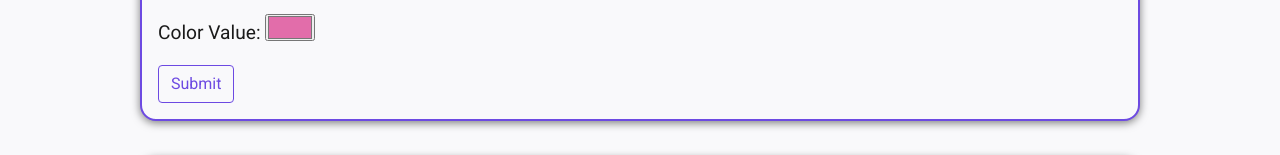
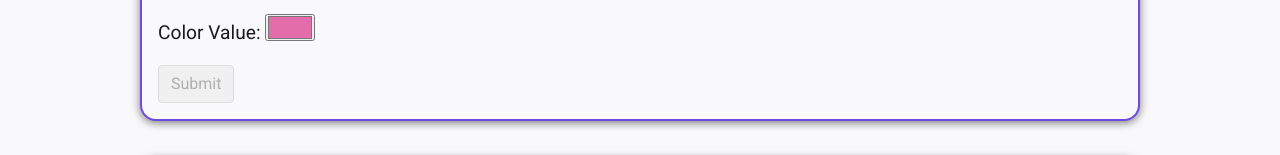
Before and after one commit to James-P-Code/cs312project, an Angular app: page /color-management in a window 1280 px wide. Shown: the part 272-427 px from the top of the page. Built offline with nearby package versions, Linux system fonts and the light colour scheme; no server answers.

Commit message:
disable add color submit button

```diff
--- a/src/app/color-management/add-color/add-color.component.css
+++ b/src/app/color-management/add-color/add-color.component.css
@@ -98,3 +98,16 @@ button:hover {
     background-color: #6d4ae2;
     border-color: #4b1de2;
 }
+
+button:disabled {
+  cursor: not-allowed;
+  color: #b0b0b0;
+  background-color: #f0f0f0;
+  border-color: #dcdcdc;
+}
+
+button:disabled:hover {
+  color: #b0b0b0;
+  background-color: #f0f0f0;
+  border-color: #dcdcdc;
+}
--- a/src/app/color-management/add-color/add-color.component.html
+++ b/src/app/color-management/add-color/add-color.component.html
@@ -17,7 +17,7 @@
                 <input type="color" formControlName="colorValue" name="colorValue" />
             </p>
             <div class="submit-button-container">
-                <button type="submit" class="btn-19" [disabled]="addColorForm.invalid">Submit</button>
+                <button type="submit" class="btn-19" [disabled]="!addColorForm.get('colorName')?.value?.trim()">Submit</button>
                 @if (addColorSuccess) {
                     <span class="success-box" aria-live="polite">Color added!</span>
                 } @else if (addColorFailure) {
```
